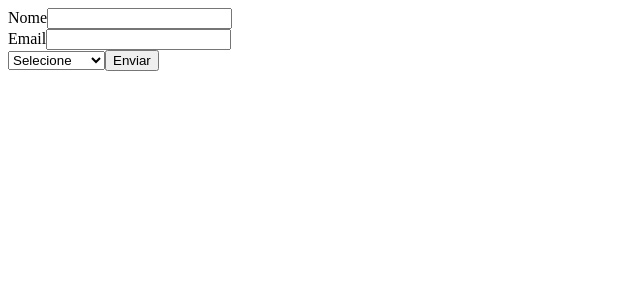
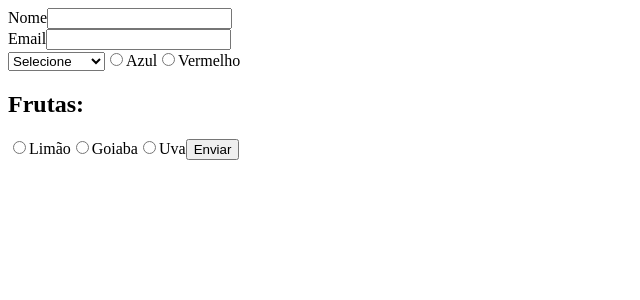
Before and after one commit to Daniel-san8/reactPassos2, a React (Create React App) app in the folder atividade11/meuapp11/: page / in a window 1280 px wide. Shown: the top 300 px of the page, without its empty margins (0-640 px from the left). Built offline with nearby package versions, Linux system fonts and the light colour scheme.

Commit message:
radio e select com react

```diff
--- a/atividade11/meuapp11/src/App.js
+++ b/atividade11/meuapp11/src/App.js
@@ -1,11 +1,14 @@
 import React from "react";
 import Input from "./Form/Input";
 import Select from "./Form/Select";
+import Radio from "./Form/Radio";
 
 const App = () => {
   const [nome, setNome] = React.useState("");
   const [email, setEmail] = React.useState("");
   const [produto, setProduto] = React.useState("");
+  const [cor, setCor] = React.useState("");
+  const [frutas, setFrutas] = React.useState("");
 
   return (
     <form>
@@ -22,6 +25,14 @@
         value={produto}
         setValue={setProduto}
       />
+      <Radio options={["Azul", "Vermelho"]} value={cor} setValue={setCor} />
+      <h2>Frutas:</h2>
+      <Radio
+        options={["Limão", "Goiaba", "Uva"]}
+        value={frutas}
+        setValue={setFrutas}
+      />
+
       <button>Enviar</button>
     </form>
   );
--- /dev/null
+++ b/atividade11/meuapp11/src/Form/Radio.js
@@ -0,0 +1,24 @@
+import React from "react";
+
+const Radio = ({ options, value, setValue, ...props }) => {
+  return (
+    <React.Fragment>
+      {options.map((option) => {
+        return (
+          <label key={option}>
+            <input
+              type="radio"
+              value={option}
+              checked={value === option}
+              onChange={({ target }) => setValue(target.value)}
+              {...props}
+            />
+            {option}
+          </label>
+        );
+      })}
+    </React.Fragment>
+  );
+};
+
+export default Radio;
--- a/atividade11/meuapp11/src/Form/Select.js
+++ b/atividade11/meuapp11/src/Form/Select.js
@@ -1,8 +1,12 @@
 import React from "react";
 
-const Select = ({ options, value, setValue }) => {
+const Select = ({ options, value, setValue, ...props }) => {
   return (
-    <select value={value} onChange={({ target }) => setValue(target.value)}>
+    <select
+      value={value}
+      onChange={({ target }) => setValue(target.value)}
+      {...props}
+    >
       <option value="" disabled>
         Selecione
       </option>
```
